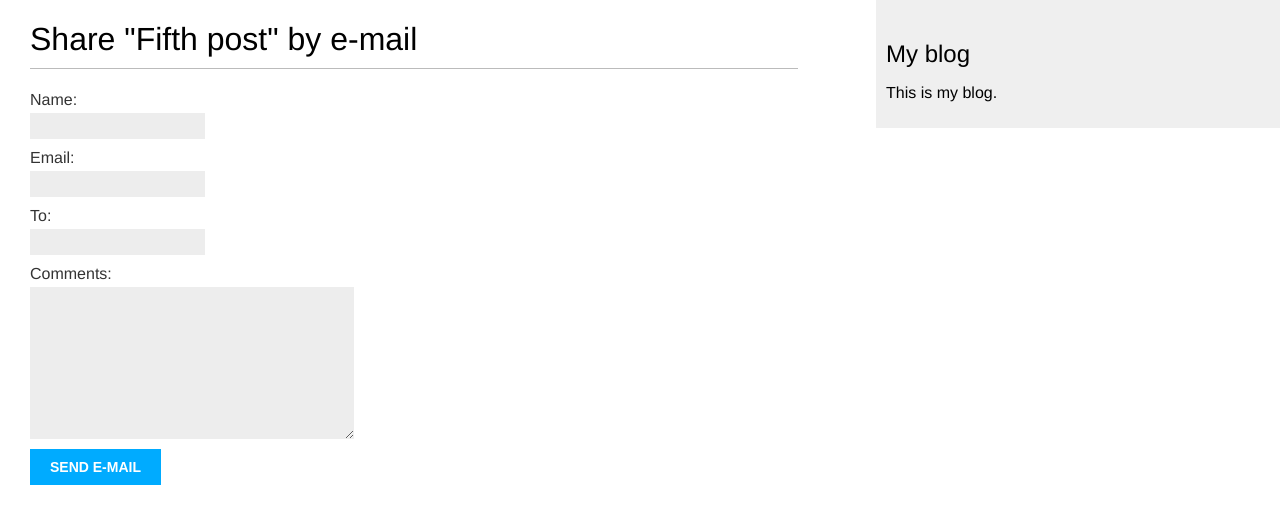
After one commit to MuElRi/blog, a Django app: page /blog/5/share in a window 1280 px wide. The commit adds this page. Shown: the top 524 px of the page. Run offline with Django 5.2, Linux system fonts and the light colour scheme; data comes from the database, SQL or seed files in the repository; both versions use the stored data as it was after the commit.

Commit message:
Почта, комментарии

```diff
--- /dev/null
+++ b/blog/forms.py
@@ -0,0 +1,8 @@
+from django import forms
+
+class EmailPostForm(forms.Form):
+    name = forms.CharField(max_length=25)
+    email = forms.EmailField()
+    to = forms.EmailField()
+    #опционально
+    comments = forms.CharField(required=False, widget=forms.Textarea)
--- a/blog/models.py
+++ b/blog/models.py
@@ -42,3 +42,18 @@ class Post(models.Model):
                                       self.publish.month,
                                       self.publish.day,
                                       self.slug])
+
+class Comment(models.Model):
+    post = models.ForeignKey(Post, on_delete=models.CASCADE, related_name="comments")
+    name = models.CharField(max_length=80)
+    email = models.EmailField()
+    body = models.TextField()
+    created = models.DateTimeField(auto_now_add=True)
+    updated = models.DateTimeField(auto_now=True)
+    active = models.BooleanField(default=True)
+
+    class Meta:
+        ordering = ['created']
+        indexes = [models.Index(fields=['created'])]
+    def __str__(self):
+        return f'Comment by {self.name} on {self.post}]'
--- a/blog/templates/blog/post/detail.html
+++ b/blog/templates/blog/post/detail.html
@@ -6,4 +6,9 @@
         Published {{ post.publish }} by {{ post.author }}
     </p>
     {{ post.body|linebreaks }}
+    <p>
+        <a href="{% url "blog:post_share" post.id %}">
+            Share this post
+        </a>
+    </p>
 {% endblock %}
--- /dev/null
+++ b/blog/templates/blog/post/share.html
@@ -0,0 +1,18 @@
+{% extends "blog/base.html" %}
+{% block title %}Share a post{% endblock %}
+{% block content %}
+    {% if sent %}
+        <h1>E-mail successfully sent</h1>
+        <p>
+            "{{ post.title }}" was successfully sent
+            to {{ form.cleaned_data.to }}.
+        </p>
+    {% else %}
+        <h1>Share "{{ post.title }}" by e-mail</h1>
+        <form method="post">
+            {{ form.as_p }}
+            {% csrf_token %}
+            <input type="submit" value="Send e-mail">
+        </form>
+    {% endif %}
+{% endblock %}
--- a/blog/urls.py
+++ b/blog/urls.py
@@ -7,4 +7,5 @@ urlpatterns = [
     # path('', views.post_list, name='post_list'),
     path('', views.PostListView.as_view(), name='post_list'),
     path('<int:year>/<int:month>/<int:day>/<slug:post>/', views.PostDetailView.as_view(), name='post_detail'),
+    path('<int:post_id>/share', views.post_share, name='post_share'),
 ]
--- a/blog/views.py
+++ b/blog/views.py
@@ -3,6 +3,8 @@ from django.http import Http404
 from django.shortcuts import render, get_object_or_404
 from django.views.generic import ListView, DetailView
 from .models import Post
+from .forms import EmailPostForm
+from django.core.mail import send_mail
 from django.core.paginator import Paginator, EmptyPage, PageNotAnInteger
 
 # def post_list(request):
@@ -46,5 +48,28 @@ class PostDetailView(DetailView):
         month = self.kwargs.get('month')
         day = self.kwargs.get('day')
         slug = self.kwargs.get('post')
-        post = get_object_or_404(Post, publish__year=year, publish__month=month, publish__day=day, slug=slug)
+        post = get_object_or_404(Post, publish__year=year,
+                                 publish__month=month, publish__day=day, slug=slug)
         return post
+
+def post_share(request, post_id):
+    #извлечь пост по идентификатору id
+    post = get_object_or_404(Post, id=post_id, status=Post.Status.PUBLISHED)
+
+    sent = False
+
+    if request.method == 'POST':
+        #форма была передана на обработку
+        form = EmailPostForm(request.POST)
+        if form.is_valid():
+            #поля формы успешно прошли вализацию
+            cd = form.cleaned_data
+            post_url = request.build_absolute_uri(post.get_absolute_url())
+            subject = f"{cd['name']} recommends you read {post.title}"
+            message = f"Read {post.title} at {post_url}\n\n {cd['name']}'s comments: {cd['comments']}"
+            send_mail(subject, message, cd['email'], [cd['to']])
+            sent = True
+    else:
+        form = EmailPostForm()
+    return render(request, 'blog/post/share.html',
+                  {'sent': sent, 'post': post, 'form': form})
```
Also changed, not shown: blog/admin.py (+7 -1 lines), blogging/settings.py (+8 -1 lines), blog/migrations/0002_alter_post_slug.py (added), blog/migrations/0003_comment.py (added), blog/migrations/0004_rename_updates_comment_updated.py (added), db.sqlite3.
